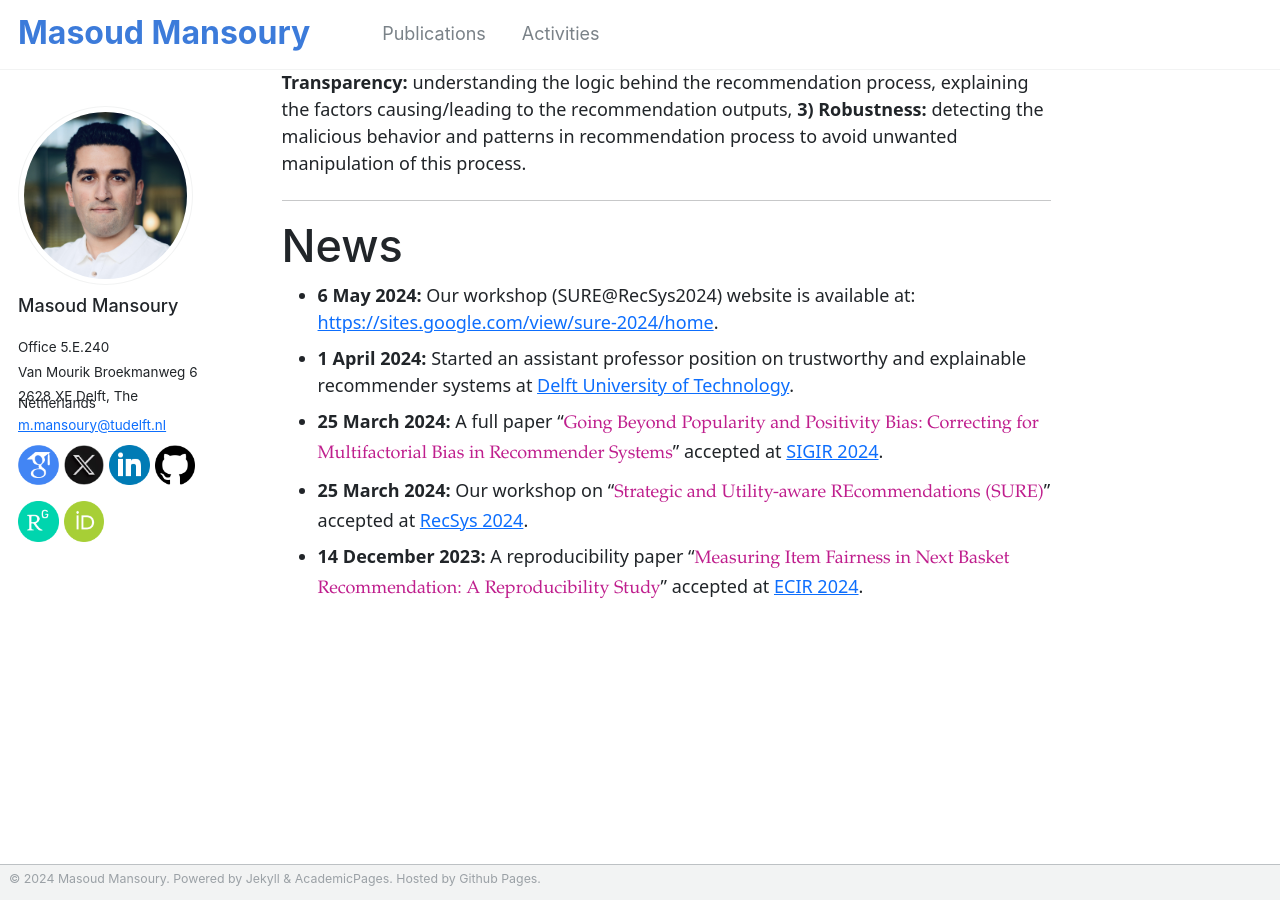
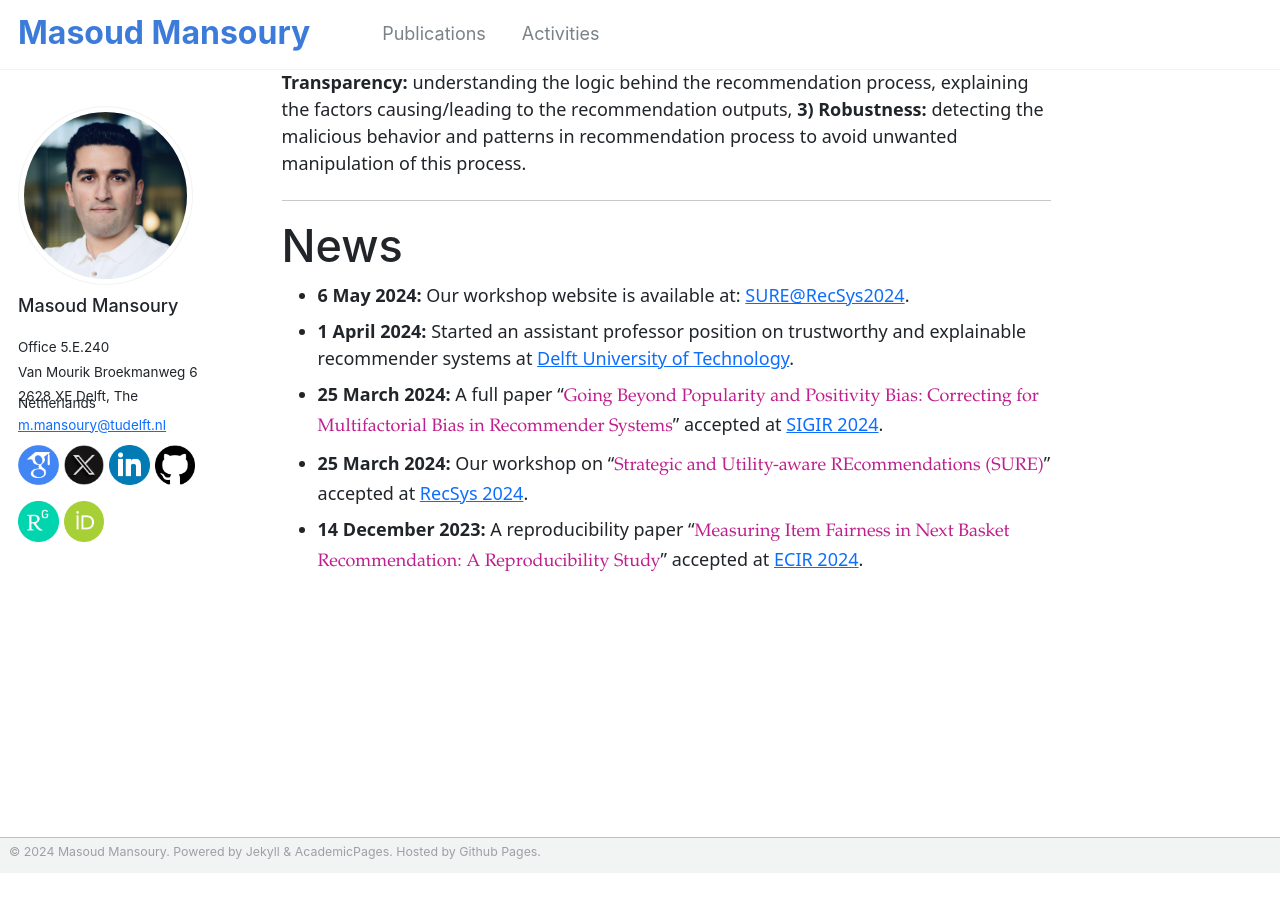
Before and after one commit to masoudmansoury/masoudmansoury.github.io, a Jekyll site: the page built from _pages/about.md, in a window 1280 px wide and 900 px high, scrolled down 705 px. Built offline with Jekyll 4.4.1, drawn with Linux system fonts in a browser that asks for light colours; nearby versions of some CDN libraries; library files that are not in the unit come from our copies; after the commit the page ends 1578 px from its top, so only the background shows below that; some of the changed lines change nothing that is shown.

Commit message:
Edited about.md

```diff
--- a/_pages/about.md
+++ b/_pages/about.md
@@ -19,7 +19,7 @@ Masoud's broad research interests lie in the area of **Trustworthy and Explainab
 
 # News
 
-* **6 May 2024:** Our workshop (SURE@RecSys2024) website is available at: [https://sites.google.com/view/sure-2024/home](https://sites.google.com/view/sure-2024/home).
+* **6 May 2024:** Our workshop website is available at: [SURE@RecSys2024](https://sites.google.com/view/sure-2024/home).
 * **1 April 2024:** Started an assistant professor position on trustworthy and explainable recommender systems at [Delft University of Technology](https://www.tudelft.nl/).
 * **25 March 2024:** A full paper "<span style='color:#BF1E8D;font-family: "Book Antiqua";'>Going Beyond Popularity and Positivity Bias: Correcting for Multifactorial Bias in Recommender Systems</span>" accepted at [SIGIR 2024](https://sigir-2024.github.io/).
 * **25 March 2024:** Our workshop on "<span style='color:#BF1E8D;font-family: "Book Antiqua";'>Strategic and Utility-aware REcommendations (SURE)</span>" accepted at [RecSys 2024](https://recsys.acm.org/recsys24/).
```
